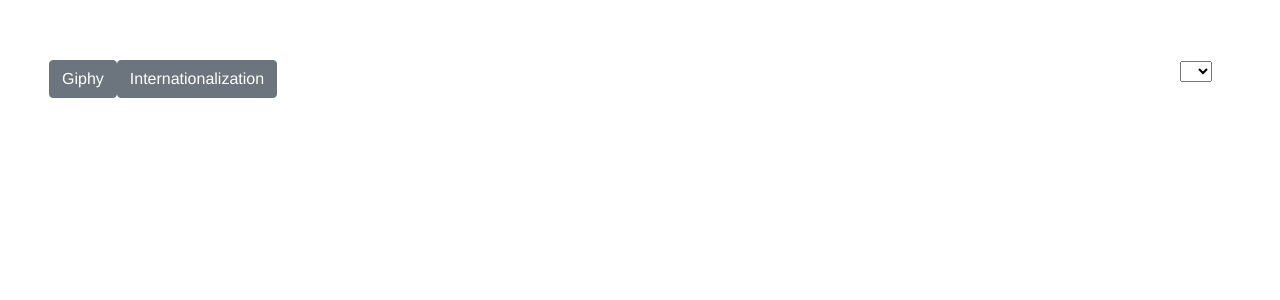
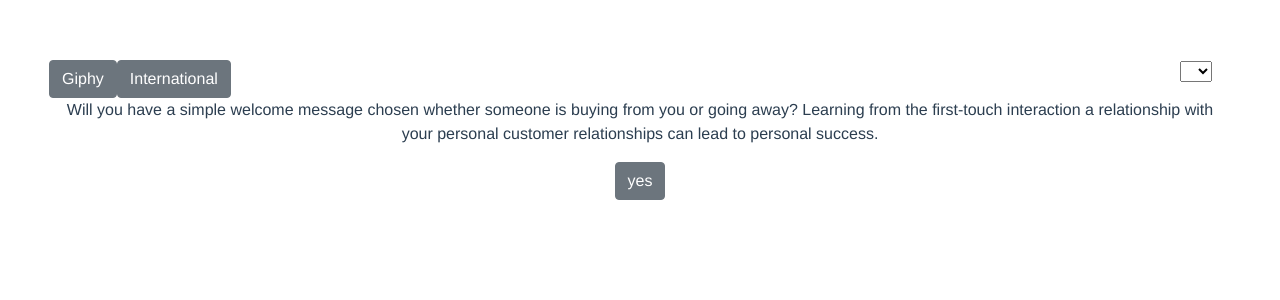
Before and after one commit to Mariobacsi/vue-giphy, a Vue app: page /extra in a window 1280 px wide. Shown: the top 300 px of the page. Built offline with nearby package versions, Linux system fonts and the light colour scheme.

Commit message:
Buttons fertig

```diff
--- a/src/App.vue
+++ b/src/App.vue
@@ -8,8 +8,8 @@
                 <router-link to="/giphy">
                     <b-button>Giphy</b-button>
                 </router-link>
-                <router-link to="/internationalization">
-                    <b-button>Internationalization</b-button>
+                <router-link to="/international">
+                    <b-button>International</b-button>
                 </router-link>
             </b-row>
             <!--Sprachselector-->
@@ -21,6 +21,9 @@
         </b-row>
 
         <router-view></router-view>
+        <p>{{ $t('internationalization.text') }}</p>
+        <b-button>{{$t('internationalization.button-yes')}}</b-button>
+
     </div>
 </template>
 
--- a/src/locales/ar.json
+++ b/src/locales/ar.json
@@ -1,4 +1,13 @@
 {
-  "welcome": "هل تعلم أن رسالة ترحيب بسيطة يمكن أن تحدد ما إذا كان شخص ما يشتري منك أو يذهب بعيدًا؟ تعلم بناء علاقة مع العملاء المحتملين من أول تفاعل قد يحدد النجاح المستقبلي لعملك.",
-  "yes": "نعم"
+  "message": "hello i18n !!",
+  "app": {
+    "view-links": {
+
+    }
+  },
+  "internationalization": {
+    "title": "Internationalisierung",
+    "text": "هل تعلم أن رسالة ترحيب بسيطة يمكن أن تحدد ما إذا كان شخص ما يشتري منك أو يذهب بعيدًا؟ تعلم بناء علاقة مع العملاء المحتملين من أول تفاعل قد يحدد النجاح المستقبلي لعملك.",
+    "button-yes": "نعم"
+  }
 }
--- a/src/locales/de.json
+++ b/src/locales/de.json
@@ -5,7 +5,7 @@
   },
   "internationalization": {
     "title": "Internationalisierung",
-    "text": "Dies ist ein Beiepieltext.",
+    "text": "Wussten Sie, dass eine einfache Begrüßungsnachricht entscheiden kann, ob jemand bei Ihnen kauft oder weggeht? Das Lernen, aus der First-Touch-Interaktion eine Beziehung zu Ihren potenziellen Kunden aufzubauen, kann den zukünftigen Erfolg Ihres Unternehmens bestimmen.",
     "button-yes": "Ja",
     "currency": {
       "style": "currency",
@@ -63,7 +63,5 @@
         }
       ]
     }
-  },
-  "welcome": "Wussten Sie, dass eine einfache Begrüßungsnachricht entscheiden kann, ob jemand bei Ihnen kauft oder weggeht? Das Lernen, aus der First-Touch-Interaktion eine Beziehung zu Ihren potenziellen Kunden aufzubauen, kann den zukünftigen Erfolg Ihres Unternehmens bestimmen.",
-  "yes": "ja"
+  }
 }
--- a/src/locales/en.json
+++ b/src/locales/en.json
@@ -6,8 +6,8 @@
     }
   },
   "internationalization": {
-    "title": {
-
-    }
+    "title": "Internationalisierung",
+    "text": "Will you have a simple welcome message chosen whether someone is buying from you or going away? Learning from the first-touch interaction a relationship with your personal customer relationships can lead to personal success.",
+    "button-yes": "yes"
   }
 }
```
